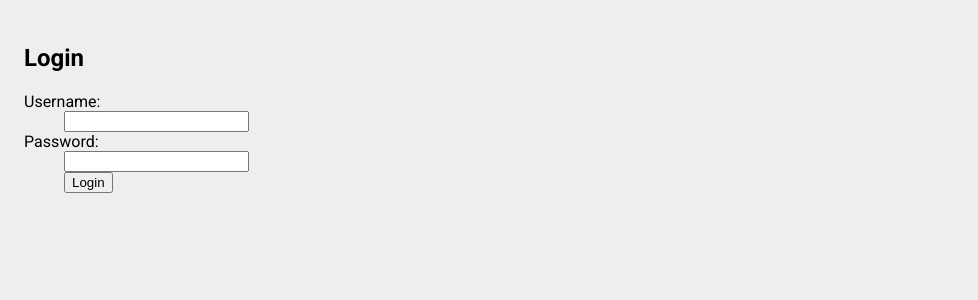
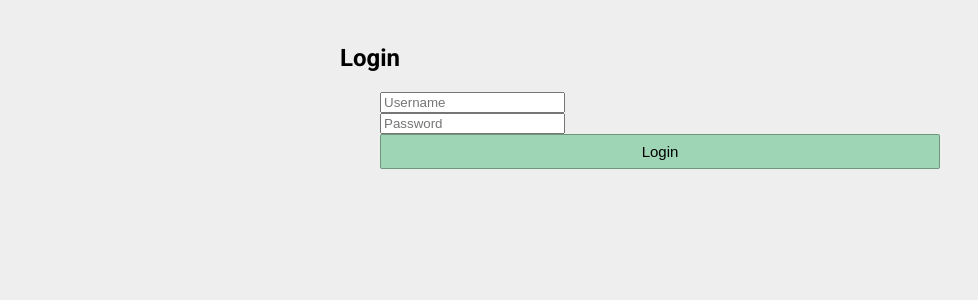
Before and after one commit to billthecreator/RPIapp, a Flask app: page / in a window 1280 px wide. Shown: the part 129-429 px from the top of the page, without its empty margins (0-978 px from the left). Run offline with Flask 2, Linux system fonts and the light colour scheme; some libraries are stand-ins or nearby versions.

Commit message:
login css test

```diff
--- a/static/style.css
+++ b/static/style.css
@@ -71,4 +71,24 @@ body {
         font-size: 11px;
         line-height: 13px; }
 
+.login {
+  width: 100%;
+  max-width: 600px;
+  min-width: 250px;
+  margin: 0 auto; }
+  .login input:not([type]), .login [type="submit"] {
+    padding: 8px;
+    width: 100%;
+    font-size: 15px;
+    background-color: white;
+    border: 1px solid rgba(0, 0, 0, 0.3);
+    border-radius: 2px; }
+  .login input[type="submit"] {
+    padding: 8px;
+    width: 100%;
+    font-size: 15px;
+    background-color: rgba(39, 174, 96, 0.4);
+    border: 1px solid rgba(0, 0, 0, 0.3);
+    border-radius: 2px; }
+
 /*# sourceMappingURL=style.css.map */
--- a/static/style.scss
+++ b/static/style.scss
@@ -103,3 +103,28 @@ body {
         }
     }
 }
+
+.login{
+    width: 100%;
+    max-width: 600px;
+    min-width: 250px;
+    margin: 0 auto;
+
+    input:not([type]), [type="submit"] {
+        padding: 8px;
+        width: 100%;
+        font-size: 15px;
+        background-color: white;
+        border: 1px solid rgba(black, .3);
+        border-radius: 2px;
+    }
+    input[type="submit"] {
+        padding: 8px;
+        width: 100%;
+        font-size: 15px;
+        background-color: rgba($GREEN_COLOR, .4);
+        border: 1px solid rgba(black, .3);
+        border-radius: 2px;
+
+    }
+}
--- a/templates/login.html
+++ b/templates/login.html
@@ -1,14 +1,14 @@
 {% extends "layout.html" %}
 {% block body %}
+<div class="login">
     <h2>Login</h2>
     {% if error %}<p class="error"><strong>Error:</strong> {{ error }}{% endif %}
     <form action="{{ url_for('login') }}" method="post">
         <dl>
-      <dt>Username:
-      <dd><input type="text" name="username">
-      <dt>Password:
-      <dd><input type="password" name="password">
+            <dd><input type="text" name="username" placeholder="Username">
+            <dd><input type="password" name="password" placeholder="Password">
             <dd><input type="submit" value="Login">
         </dl>
     </form>
+</div>
 {% endblock %}
```
Also changed, not shown: 1 other file. Lines whose indentation alone changed are shown as unchanged.
